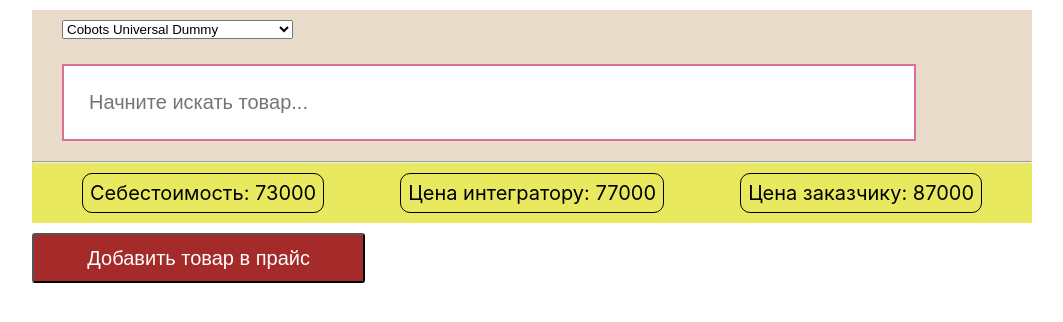
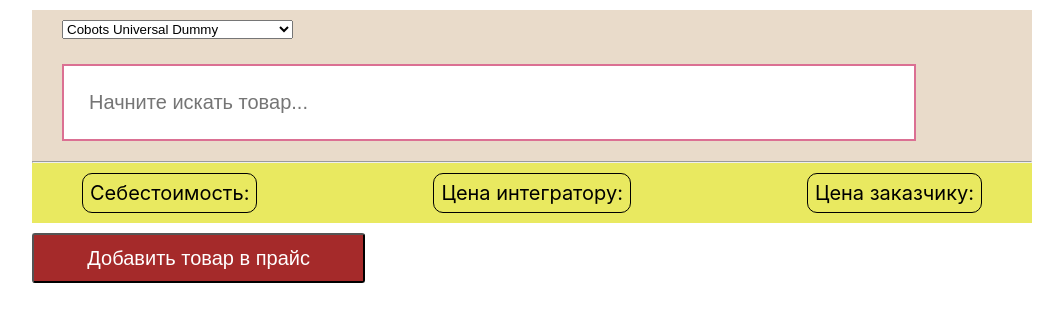
Before and after one commit to kp-app/kp-app-frontend, a React (Vite) app in the folder frontend/: page / in a window 1280 px wide. Shown: the top 322 px of the page, without its empty margins (108-1171 px from the left). Built offline with nearby package versions, Linux system fonts and the light colour scheme.

Commit message:
Add adequate pricing display

```diff
--- a/frontend/src/components/ItemCard/PriceBar/PriceBar.jsx
+++ b/frontend/src/components/ItemCard/PriceBar/PriceBar.jsx
@@ -1,3 +1,4 @@
+import { useSelector } from "react-redux"
 import styled from "styled-components"
 
 const PricingBar = styled.div`
@@ -32,20 +33,20 @@ border-radius: 10px;
 `
 
 export const PriceBar = (props) => {
-
+    const currentItem = useSelector(state => state.itemCard.currentItem) || {cost: "", pricePartner: "", priceClient: ""}
     return (
         <PricingBar>
                 <OutLine/>
                 <PriceRow>
                     <PricesBlock>
                         <Price>
-                            Себестоимость: 73000
+                            Себестоимость: {currentItem.cost}
                         </Price>
                         <Price>
-                            Цена интегратору: 77000
+                            Цена интегратору: {currentItem.pricePartner}
                         </Price>
                         <Price>
-                            Цена заказчику: 87000
+                            Цена заказчику: {currentItem.priceClient}
                         </Price>
                     </PricesBlock>
                 </PriceRow>
```
